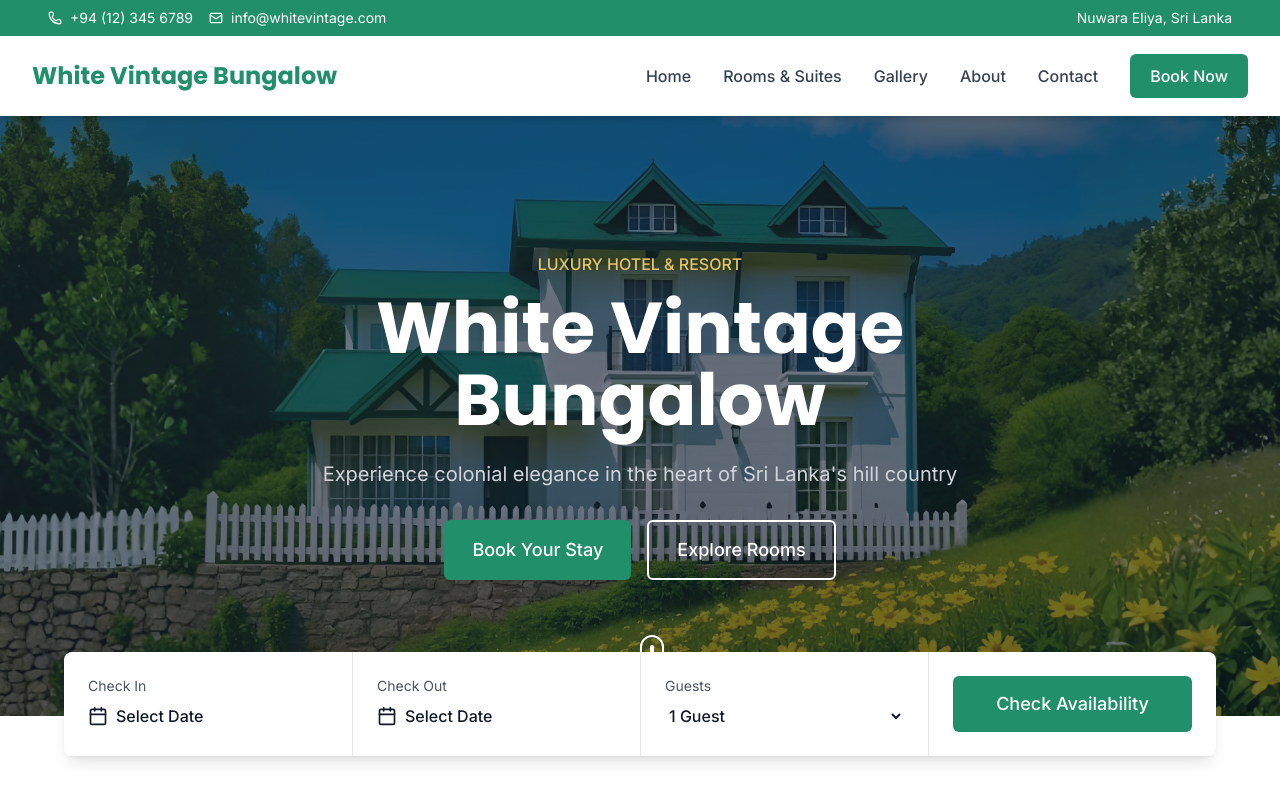
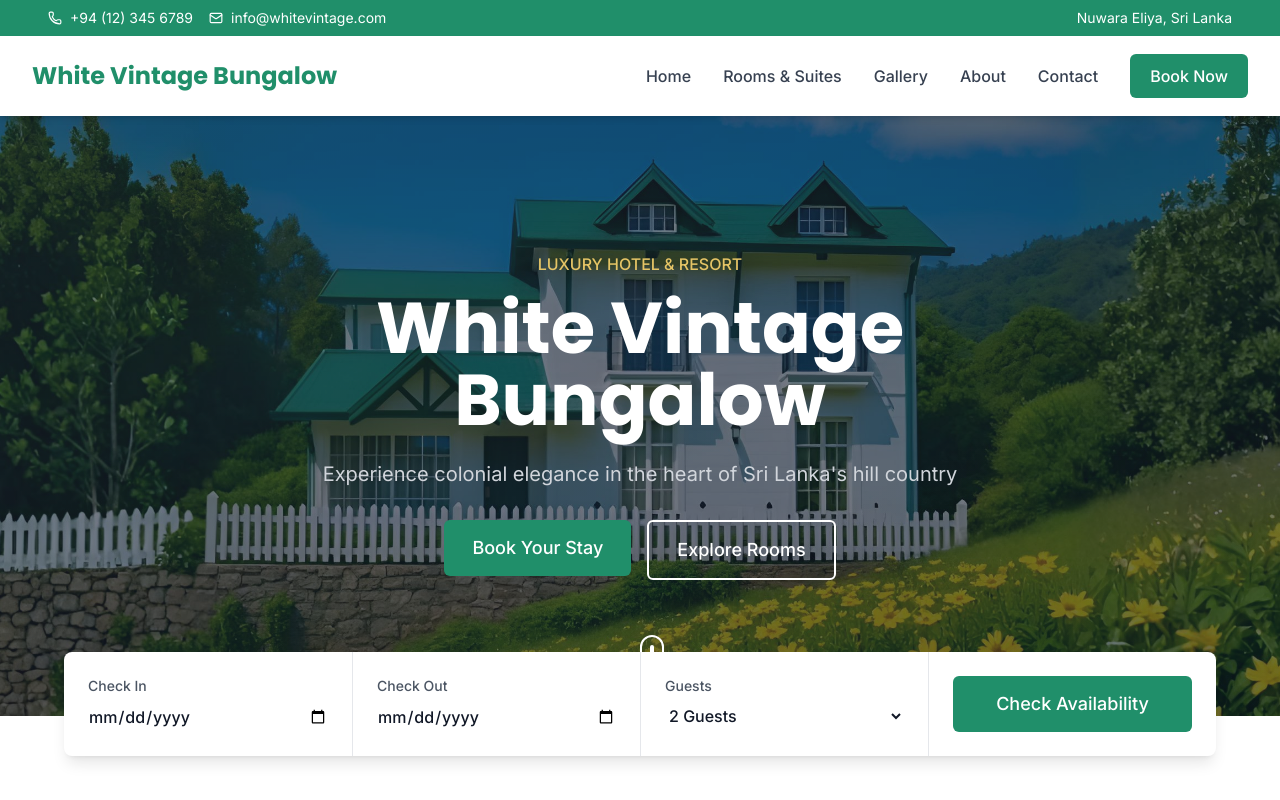
Before and after one commit to Suweka/white-vintage-bungalow, a Next.js app: page /home in a window 1280 px wide. Shown: the top 800 px of the page. Built offline with nearby package versions, Linux system fonts and the light colour scheme.

Commit message:
Updating Navigation Links and Select dates functionality

```diff
--- a/app/(guest)/home/page.tsx
+++ b/app/(guest)/home/page.tsx
@@ -1,7 +1,8 @@
 'use client';
 
-import React from 'react';
+import React, { useState } from 'react';
 import Link from 'next/link';
+import { useRouter } from 'next/navigation';
 import { Button } from '@/components/ui/Button';
 import { RoomCard } from '@/components/guest/RoomCard';
 import {
@@ -13,10 +14,17 @@ import {
   UtensilsCrossed,
   Star,
   MapPin,
-  Calendar
+  Calendar,
+  AlertCircle
 } from 'lucide-react';
 
 export default function HomePage() {
+  const router = useRouter();
+  const [checkInDate, setCheckInDate] = useState('');
+  const [checkOutDate, setCheckOutDate] = useState('');
+  const [guests, setGuests] = useState('2');
+  const [error, setError] = useState('');
+
   // Mock data - replace with API calls
   const rooms = [
     {
@@ -74,6 +82,46 @@ export default function HomePage() {
     },
   ];
 
+  // Get today's date in YYYY-MM-DD format
+  const getTodayDate = () => {
+    const today = new Date();
+    return today.toISOString().split('T')[0];
+  };
+
+  // Validate dates
+  const validateDates = () => {
+    setError('');
+
+    if (!checkInDate || !checkOutDate) {
+      setError('Please select both check-in and check-out dates');
+      return false;
+    }
+
+    const checkIn = new Date(checkInDate);
+    const checkOut = new Date(checkOutDate);
+    const today = new Date();
+    today.setHours(0, 0, 0, 0);
+
+    if (checkIn < today) {
+      setError('Check-in date cannot be in the past');
+      return false;
+    }
+
+    if (checkOut <= checkIn) {
+      setError('Check-out date must be after check-in date');
+      return false;
+    }
+
+    return true;
+  };
+
+  // Handle check availability
+  const handleCheckAvailability = () => {
+    if (validateDates()) {
+      router.push(`/booking?checkIn=${checkInDate}&checkOut=${checkOutDate}&guests=${guests}`);
+    }
+  };
+
   return (
     <div>
       {/* Hero Section */}
@@ -91,12 +139,16 @@ export default function HomePage() {
             Experience colonial elegance in the heart of Sri Lanka's hill country
           </p>
           <div className="flex flex-col sm:flex-row gap-4 justify-center">
+            <Link href="/booking">
               <Button variant="primary" size="lg">
                 Book Your Stay
               </Button>
+            </Link>
+            <Link href="/rooms">
               <Button variant="outline" size="lg" className="border-white text-white hover:bg-white hover:text-gray-900">
                 Explore Rooms
               </Button>
+            </Link>
           </div>
         </div>
 
@@ -112,34 +164,61 @@ export default function HomePage() {
       <section className="bg-white shadow-lg -mt-16 relative z-20 max-w-6xl mx-auto rounded-lg overflow-hidden">
         <div className="grid grid-cols-1 md:grid-cols-4 divide-y md:divide-y-0 md:divide-x">
           <div className="p-6">
-            <label className="text-sm text-gray-600 mb-2 block">Check In</label>
-            <div className="flex items-center gap-2 text-gray-900">
-              <Calendar size={20} />
-              <span className="font-medium">Select Date</span>
-            </div>
+            <label className="text-sm text-gray-600 mb-2 block font-medium">Check In</label>
+            <input
+              type="date"
+              value={checkInDate}
+              onChange={(e) => {
+                setCheckInDate(e.target.value);
+                setError('');
+              }}
+              min={getTodayDate()}
+              className="w-full font-medium text-gray-900 bg-transparent focus:outline-none cursor-pointer"
+            />
           </div>
           <div className="p-6">
-            <label className="text-sm text-gray-600 mb-2 block">Check Out</label>
-            <div className="flex items-center gap-2 text-gray-900">
-              <Calendar size={20} />
-              <span className="font-medium">Select Date</span>
-            </div>
+            <label className="text-sm text-gray-600 mb-2 block font-medium">Check Out</label>
+            <input
+              type="date"
+              value={checkOutDate}
+              onChange={(e) => {
+                setCheckOutDate(e.target.value);
+                setError('');
+              }}
+              min={checkInDate || getTodayDate()}
+              className="w-full font-medium text-gray-900 bg-transparent focus:outline-none cursor-pointer"
+            />
           </div>
           <div className="p-6">
-            <label className="text-sm text-gray-600 mb-2 block">Guests</label>
-            <select className="w-full font-medium text-gray-900 bg-transparent">
-              <option>1 Guest</option>
-              <option>2 Guests</option>
-              <option>3 Guests</option>
-              <option>4 Guests</option>
+            <label className="text-sm text-gray-600 mb-2 block font-medium">Guests</label>
+            <select
+              value={guests}
+              onChange={(e) => setGuests(e.target.value)}
+              className="w-full font-medium text-gray-900 bg-transparent focus:outline-none cursor-pointer"
+            >
+              <option value="1">1 Guest</option>
+              <option value="2">2 Guests</option>
+              <option value="3">3 Guests</option>
+              <option value="4">4 Guests</option>
             </select>
           </div>
           <div className="p-6 flex items-center">
-            <Button variant="primary" size="lg" className="w-full">
+            <Button
+              variant="primary"
+              size="lg"
+              className="w-full"
+              onClick={handleCheckAvailability}
+            >
               Check Availability
             </Button>
           </div>
         </div>
+        {error && (
+          <div className="px-6 py-3 bg-red-50 border-t border-red-200 flex items-start gap-3">
+            <AlertCircle className="text-red-500 flex-shrink-0 mt-0.5" size={18} />
+            <p className="text-sm text-red-700">{error}</p>
+          </div>
+        )}
       </section>
 
       {/* About Section */}
@@ -162,9 +241,11 @@ export default function HomePage() {
                 misty mountains, we provide an authentic Sri Lankan hill country experience
                 with world-class hospitality.
               </p>
+              <Link href="/about">
                 <Button variant="primary" size="lg">
                   Learn More →
                 </Button>
+              </Link>
             </div>
             <div className="grid grid-cols-2 gap-4">
               <div className="h-64 rounded-lg overflow-hidden">
@@ -174,7 +255,6 @@ export default function HomePage() {
                   className="w-full h-full object-cover"
                 />
               </div>
-
               <div className="h-64 rounded-lg overflow-hidden mt-8">
                 <img
                   src="/images/about/about2.jpeg"
@@ -183,7 +263,6 @@ export default function HomePage() {
                 />
               </div>
             </div>
-
           </div>
         </div>
       </section>
@@ -234,11 +313,10 @@ export default function HomePage() {
         </div>
       </section>
 
+      {/* Video Section */}
       <section className="py-20 px-4 bg-gray-900 text-white">
         <div className="container mx-auto">
           <div className="relative h-[500px] rounded-lg overflow-hidden">
-
-      {/* Video */}
             <video
               src="/videos/intro.mp4"
               className="absolute inset-0 w-full h-full object-cover"
@@ -247,20 +325,10 @@ export default function HomePage() {
               muted
               playsInline
             />
-
-      {/* Optional dark overlay */}
             <div className="absolute inset-0 bg-black/30"></div>
-
-      {/* Optional center content */}
-      <div className="absolute inset-0 flex items-center justify-center text-center">
-        {/* Example: A play button overlay or text */}
-        {/* Remove this div if you don't need anything in the center */}
-      </div>
-
           </div>
         </div>
       </section>
-
 
       {/* Testimonials */}
       <section className="py-20 px-4 bg-primary-light">
@@ -269,31 +337,23 @@ export default function HomePage() {
             <div className="text-primary font-medium mb-2">TESTIMONIALS</div>
             <h2 className="text-4xl font-heading font-bold">Amazing Feedback From Our Guests</h2>
           </div>
-
           <div className="grid grid-cols-1 md:grid-cols-2 gap-8 max-w-4xl mx-auto">
             {testimonials.map((testimonial, index) => (
               <div key={index} className="bg-white p-8 rounded-lg shadow-md">
-
-          {/* Star Rating */}
                 <div className="flex gap-1 mb-4">
                   {[...Array(testimonial.rating)].map((_, i) => (
                     <Star key={i} className="fill-accent text-accent" size={20} />
                   ))}
                 </div>
-
-          {/* Testimonial Text */}
                 <p className="text-gray-700 mb-6 italic">
                   "{testimonial.text}"
                 </p>
-
-          {/* Avatar + Info */}
                 <div className="flex items-center gap-4">
                   <img
                     src={testimonial.avatar}
                     alt={testimonial.name}
                     className="w-12 h-12 rounded-full object-cover shadow-sm"
                   />
-
                   <div>
                     <div className="font-semibold">{testimonial.name}</div>
                     <div className="text-sm text-gray-500">Guest</div>
@@ -332,9 +392,15 @@ export default function HomePage() {
                   </div>
                 </div>
               </div>
+              <a
+                href="https://www.google.com/maps/search/78%2F5+Bakers+Park,+Dawson+Hills,+Nuwara+Eliya/@6.942114,80.793866,15z"
+                target="_blank"
+                rel="noopener noreferrer"
+              >
                 <Button variant="primary" size="lg">
                   Get Directions
                 </Button>
+              </a>
             </div>
             <div className="h-96 bg-gray-300 rounded-lg overflow-hidden relative">
               <iframe
@@ -346,7 +412,6 @@ export default function HomePage() {
                 referrerPolicy="no-referrer-when-downgrade"
               ></iframe>
             </div>
-
           </div>
         </div>
       </section>
```
Lines whose indentation alone changed are shown as unchanged.
